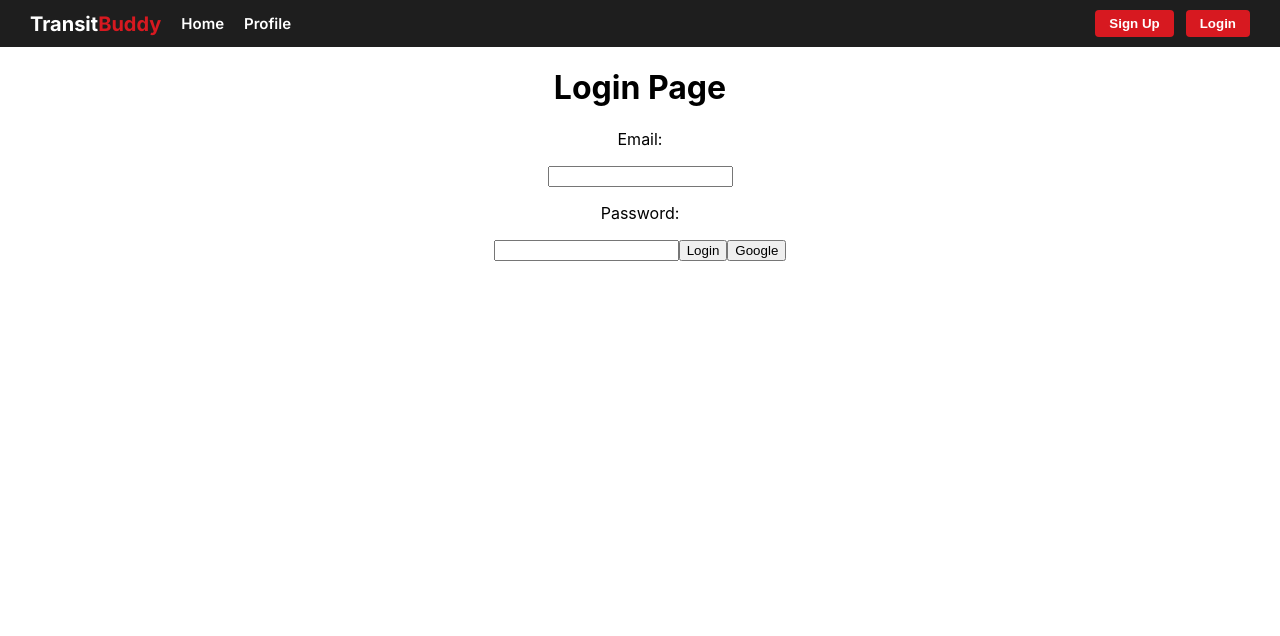
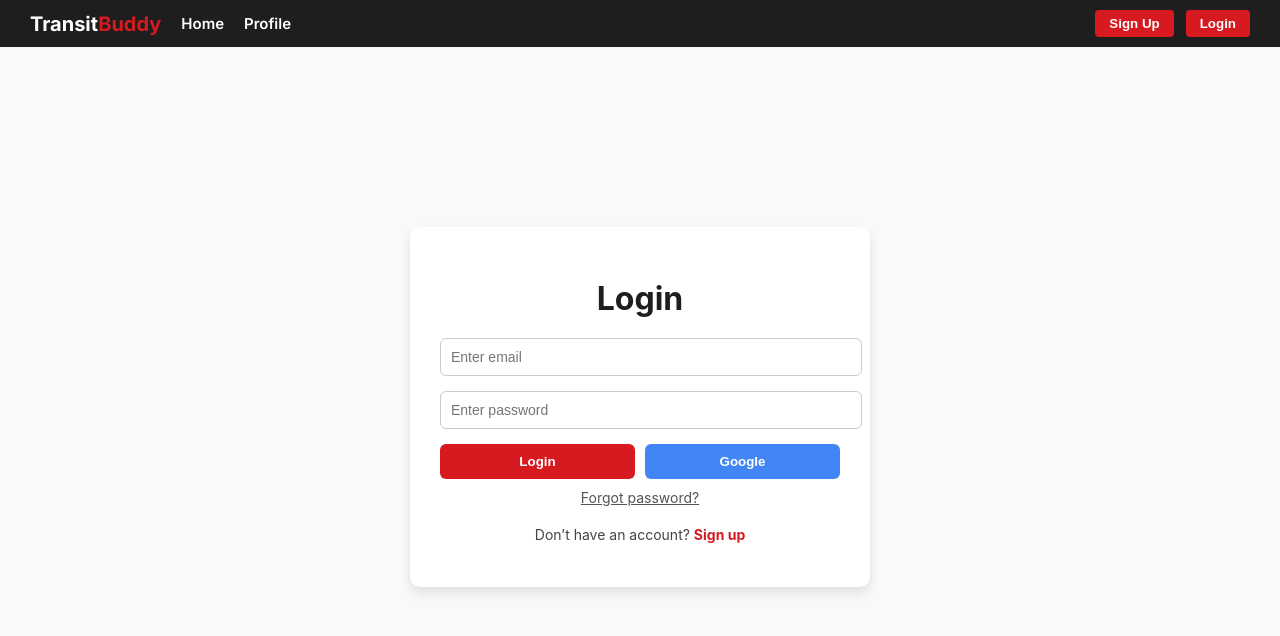
Before and after one commit to Jenushan44/TransitBuddy, a React (Create React App) app in the folder frontend/: page /login in a window 1280 px wide. Shown: the top 636 px of the page. Built offline with nearby package versions, Linux system fonts and the light colour scheme; no server answers.

Commit message:
Update styling for Login and Signup pages

```diff
--- a/frontend/src/App.css
+++ b/frontend/src/App.css
@@ -44,12 +44,15 @@
 
 .navbar {
   background-color: #1e1e1e;
-  padding: 10px 30px;
+  padding-top: 10px;
+  padding-right: 30px;
+  padding-bottom: 10px;
   display: flex;
   justify-content: space-between;
   align-items: center;
   font-family: 'Inter', sans-serif;
   flex-wrap: wrap;
+  padding-left: 30px;
 }
 
 .navbar-left {
@@ -126,8 +129,8 @@
 /* HomePage Banner */
 .banner-section {
   text-align: center;
-  margin: 0.5rem auto 2.5rem;
-  padding: 2rem 1rem;
+  margin: 8px auto 40px auto;
+  padding: 32px 16px 32px 16px;
   max-width: 800px;
   background-color: #ffffff;
   border-radius: 12px;
@@ -136,17 +139,16 @@
 
 
 .homepage-title {
-  font-size: 2rem;
+  font-size: 32px;
   font-weight: 800;
   color: #d71920;
-  margin-bottom: 0.5rem;
+  margin-bottom: 8px;
 }
 
 
 .homepage-subtitle {
-  font-size: 1.05rem;
+  font-size: 17px;
   color: #555;
-  margin-top: 0;
   font-style: italic;
 }
 
@@ -169,7 +171,7 @@
   border-radius: 12px;
   padding: 20px;
   box-shadow: 0 6px 16px rgba(0, 0, 0, 0.08);
-  height: 100%;
+  height: 640px;
 }
 
 .section-title {
@@ -179,7 +181,7 @@
 }
 
 .alerts-scroll {
-  max-height: 520px;
+  max-height: 550px;
   overflow-y: auto;
   padding-right: 8px;
   scroll-behavior: smooth;
@@ -223,8 +225,9 @@
 
 .saved-section {
   background-color: #f2f2f2;
-  padding: 18px 24px;
+  padding: 18px 24px 18px 24px;
   border-left: 6px solid #1e1e1e;
+  border-right: 6px solid #1e1e1e;
   border-radius: 12px;
   box-shadow: 0 4px 8px rgba(0, 0, 0, 0.06);
 }
@@ -269,7 +272,7 @@
 
 /* Map Box */
 .map-section {
-  height: 520px;
+  height: 540px;
   border-radius: 12px;
   overflow: hidden;
   box-shadow: 0 8px 18px rgba(0, 0, 0, 0.08);
@@ -377,12 +380,6 @@
   background-color: #d71920;
 }
 
-.form-group {
-  display: flex;
-  flex-direction: column;
-  gap: 6px;
-}
-
 .form-label {
   font-weight: bold;
 }
@@ -400,7 +397,7 @@
   grid-template-columns: 200px 200px;
   gap: 20px;
   align-items: center;
-  padding: 10px 0;
+  padding: 10px 0px 10px 0px;
   justify-content: center;
 }
 
@@ -445,3 +442,108 @@
 .save-routes-button:hover {
   background-color: #a7151a;
 }
+
+/*Login and Signup Page*/
+
+.login-page {
+  display: flex;
+  justify-content: center;
+  align-items: center;
+  height: 90vh;
+  background-color: #f9f9f9;
+}
+
+
+.login-card {
+  background-color: white;
+  padding: 30px;
+  border-radius: 10px;
+  box-shadow: 0 6px 12px rgba(0, 0, 0, 0.1);
+  width: 90%;
+  max-width: 400px;
+  text-align: center;
+}
+
+.login-card h1 {
+  margin-bottom: 20px;
+  color: #1e1e1e;
+}
+
+.login-input {
+  width: 100%;
+  padding: 10px;
+  margin-bottom: 15px;
+  font-size: 14px;
+  border: 1px solid #ccc;
+  border-radius: 6px;
+}
+
+
+
+
+.login-buttons {
+  display: flex;
+  justify-content: space-between;
+  gap: 10px;
+}
+
+.login-btn {
+  flex: 1;
+  background-color: #d71920;
+  color: white;
+  border: none;
+  padding: 10px;
+  border-radius: 6px;
+  cursor: pointer;
+  font-weight: bold;
+}
+
+.login-btn:hover {
+  background-color: #a7151a;
+
+}
+
+.google-btn {
+  flex: 1;
+  background-color: #4285F4;
+  color: white;
+  border: none;
+  padding: 10px;
+  border-radius: 6px;
+  cursor: pointer;
+  font-weight: bold;
+}
+
+.google-btn:hover {
+  background-color: #3367d6;
+}
+
+.forgot-password {
+  margin-top: 10px;
+  color: #555;
+  font-size: 14px;
+  cursor: pointer;
+  text-decoration: underline;
+
+}
+
+.forgot-password:hover {
+  color: #d71920;
+}
+
+.signup-text {
+  margin-top: 20px;
+  font-size: 14px;
+  color: #444;
+}
+
+.signup-link {
+  color: #d71920;
+  font-weight: bold;
+  text-decoration: none;
+
+}
+
+.signup-link:hover {
+  text-decoration: underline;
+}
--- a/frontend/src/pages/LoginPage.js
+++ b/frontend/src/pages/LoginPage.js
@@ -2,7 +2,7 @@ import { signInWithEmailAndPassword, createUserWithEmailAndPassword } from "fire
 import React, { useEffect, useState } from 'react';
 import { auth, provider } from "../firebase.js";
 import { useNavigate } from 'react-router-dom';
-import { signInWithPopup, signOut, onAuthStateChanged } from "firebase/auth";
+import { signInWithPopup, signOut, onAuthStateChanged, sendPasswordResetEmail } from "firebase/auth";
 
 function LoginPage() {
 
@@ -22,10 +22,28 @@ function LoginPage() {
       });
   }
 
+  function handlePasswordReset() {
+    if (!email) {
+      alert("Please enter your email first.");
+      return;
+    }
+
+    sendPasswordResetEmail(auth, email)
+      .then(() => {
+        alert("Password reset email sent");
+      })
+      .catch((error) => {
+        console.error("Password reset error:", error);
+        alert("Failed to send reset email. Please try again.");
+      });
+  }
+
+
   function handleGoogleLogin() {
     signInWithPopup(auth, provider)
       .then(result => {
         console.log("User logged in: ", result.user);
+        navigate("/")
       })
       .catch((error) => {
         console.error("Login error: ", error);
@@ -44,15 +62,41 @@ function LoginPage() {
   }, [])
 
   return (
-    <div>
-      <h1>Login Page</h1>
-      <p>Email: </p>
-      <input type="email" onChange={(event) => setEmail(event.target.value)}></input>
-      <p>Password: </p>
-      <input type="password" onChange={(event) => setPassword(event.target.value)}></input>
-      <button onClick={handleLogin}>Login</button>
-      <button onClick={handleGoogleLogin}>Google</button>
+    <div className="login-page">
+      <div className="login-card">
+        <h1>Login</h1>
+
+        <input
+          type="email"
+          className="login-input"
+          placeholder="Enter email"
+          onChange={(e) => setEmail(e.target.value)}
+        />
+
+        <input
+          type="password"
+          className="login-input"
+          placeholder="Enter password"
+          onChange={(e) => setPassword(e.target.value)}
+        />
+
+        <div className="login-buttons">
+          <button className="login-btn" onClick={handleLogin}>Login</button>
+          <button className="google-btn" onClick={handleGoogleLogin}>Google</button>
+        </div>
+
+        <p className="forgot-password" onClick={handlePasswordReset}>
+          Forgot password?
+        </p>
+
+
+        <p className="signup-text">
+          Don’t have an account?{" "}
+          <a className="signup-link" href="/signup">Sign up</a>
+        </p>
+      </div>
     </div>
+
   )
 }
 
--- a/frontend/src/pages/ProfilePage.js
+++ b/frontend/src/pages/ProfilePage.js
@@ -125,7 +125,7 @@ function ProfilePage({ preferredDays, setPreferredDays, selected, setSelected })
   return (
     <div>
       <div className="profile-section">
-        <h2>User Info</h2>
+        <h2>Your TransitBuddy Profile</h2>
         <div className="user-info-grid">
           <div className="user-label">Name:</div>
           <div className="user-value">{user?.displayName || "N/A"}</div>
@@ -156,11 +156,12 @@ function ProfilePage({ preferredDays, setPreferredDays, selected, setSelected })
       </div>
 
       <div className="profile-section">
-        <h2>Update Telegram ID</h2>
+        <h2>Link Your Telegram for Alerts</h2>
         <div className="form-group">
           <input
             id="telegram"
             type="text"
+            placeholder="Enter Telegram ID"
             className="form-input"
             value={telegramIdInput}
             onChange={e => setTelegramIdInput(e.target.value)}
@@ -172,7 +173,7 @@ function ProfilePage({ preferredDays, setPreferredDays, selected, setSelected })
       </div>
 
       <div className="profile-section">
-        <h2>Select Preferred Days</h2>
+        <h2>Set Your Alert Schedule</h2>
         <div className="day-buttons">
           {["Sun", "Mon", "Tue", "Wed", "Thu", "Fri", "Sat"].map((day, idx) => (
             <button
--- a/frontend/src/pages/SignUpPage.js
+++ b/frontend/src/pages/SignUpPage.js
@@ -1,7 +1,7 @@
 import { signInWithEmailAndPassword, createUserWithEmailAndPassword } from "firebase/auth";
 import React, { useEffect, useState } from 'react';
 import { auth, provider } from "../firebase.js";
-import { useNavigate } from 'react-router-dom';
+import { useNavigate, Link } from 'react-router-dom';
 
 function SignUpPage() {
   const [email, setEmail] = useState(null); // Store user email input
@@ -20,15 +20,36 @@ function SignUpPage() {
   }
 
   return (
-    <div>
-      <h1>Sign Up</h1>
-      <p>Enter Email: </p>
-      <input type="email" onChange={(event) => setEmail(event.target.value)}></input>
-      <p>Enter Password: </p>
-      <input type="password" onChange={(event) => setPassword(event.target.value)}></input>
-      <button onClick={handleSignUp}>Sign up</button>
+    <div className="login-page">
+      <div className="login-card">
+        <h1>Create Account</h1>
+
+        <input
+          type="email"
+          placeholder="Enter email"
+          onChange={(e) => setEmail(e.target.value)}
+          className="login-input"
+        />
+
+        <input
+          type="password"
+          placeholder="Enter password"
+          onChange={(e) => setPassword(e.target.value)}
+          className="login-input"
+        />
+
+        <button onClick={handleSignUp} className="login-btn">
+          Sign Up
+        </button>
+
+        <p className="signup-text">
+          Already have an account? <a href="/login" className="signup-link">Log in</a>
+        </p>
+      </div>
     </div>
-  )
+
+
+  );
 }
 
 export default SignUpPage;
```
